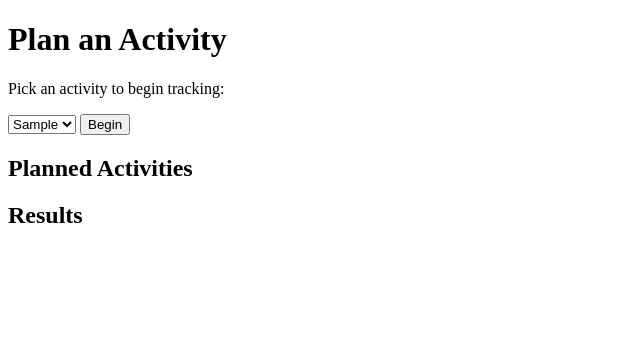
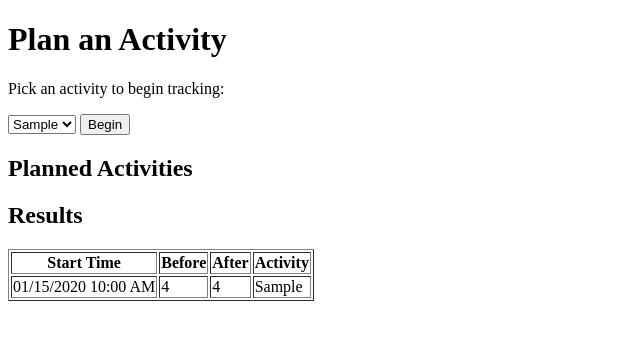
Before and after one commit to a-staab/dobedo, a Flask app: page /main in a window 1280 px wide. Shown: the top 340 px of the page, without its empty margins (0-640 px from the left). Run offline with Flask 2, Linux system fonts and the light colour scheme; the visitor is signed in with stand-in values (Sample User, id 1); tables that the repository leaves empty hold one stand-in row (values such as "Sample post").

Commit message:
MVP achieved. User can choose activities to track, track start and end times and feelings before and after, and user can view a table of completed occurrencess that compares feelings before and after.

```diff
--- a/server.py
+++ b/server.py
@@ -158,9 +158,12 @@
     user = User.query.filter(User.user_id == session['user_id']).one()
     planned_occurrences = user.get_planned_occurrences()
 
+    completed_occurrences = user.get_completed_occurrences()
+
     return render_template("/main.html",
                            activities=activities,
-                           planned_occurrences=planned_occurrences)
+                           planned_occurrences=planned_occurrences,
+                           completed_occurrences=completed_occurrences)
 
 
 @app.route("/plan_activity", methods=["POST"])
@@ -223,8 +226,6 @@
         end_time = datetime.now()
     else:
         unformatted_time = end_date + " " + end_hour
-        print "/n /n /n"
-        print unformatted_time
         end_time = datetime.strptime(unformatted_time, "%m/%d/%Y %I:%M %p")
 
     completed_occurrence = Occurrence.query.filter(Occurrence.occurrence_id == occurrence_id).one()
@@ -236,11 +237,6 @@
 
     flash("Changes saved.")
     return redirect("/main")
-
-
-
-
-
 
 
 # For additional routes, a stub:
--- a/templates/main.html
+++ b/templates/main.html
@@ -27,10 +27,19 @@
         {% endfor %}
     </ul>
     <div><h2>Results</h2>
-
-        <table>
-        <!-- For now, this is a table showing before_rating and after_rating for
-        all occurrences with start and end times and a rating for before and after -->
+        <table border="1px">
+            <th>Start Time</th>
+            <th>Before</th>
+            <th>After</th>
+            <th>Activity</th>
+            {% for occurrence in completed_occurrences %}
+            <tr>
+                <td>{{ occurrence.start_time.strftime("%m/%d/%Y %l:%M %p") }}</td>
+                <td>{{ occurrence.before_rating }}</td>
+                <td>{{ occurrence.after_rating }}</td>
+                <td>{{ occurrence.activity.activity_type }}</td>
+            </tr>
+            {% endfor %}
         </table>
     </div>
 
```
